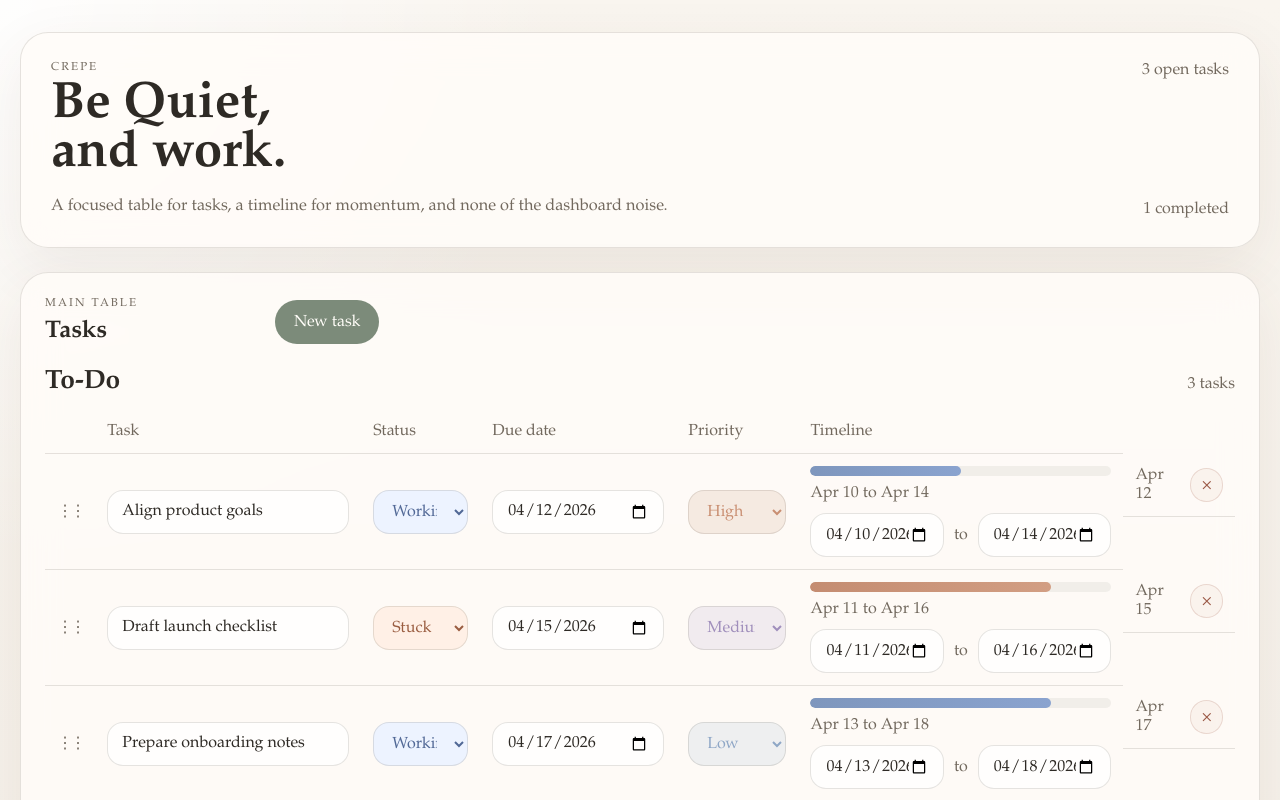
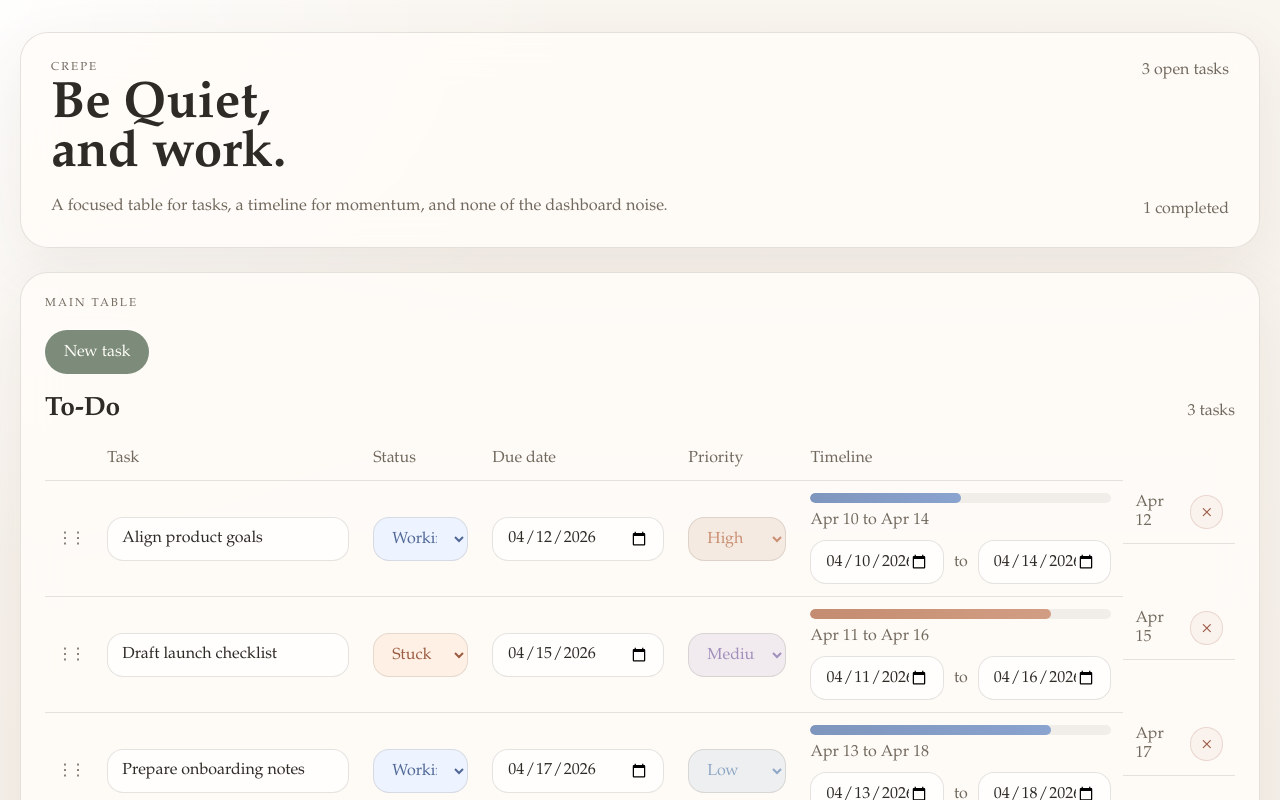
Before and after one commit to VittorioC13/Crepe, a Next.js app: page / in a window 1280 px wide. Shown: the top 800 px of the page. Built offline with nearby package versions, Linux system fonts and the light colour scheme.

Commit message:
move new task into left header slot

```diff
--- a/app/globals.css
+++ b/app/globals.css
@@ -113,6 +113,16 @@ h1 {
   gap: 20px;
   align-items: center;
   margin-bottom: 20px;
+}
+
+.panel-header-task {
+  display: block;
+}
+
+.panel-header-main {
+  display: grid;
+  gap: 12px;
+  max-width: 960px;
 }
 
 .task-composer {
--- a/src/components/TaskTable.tsx
+++ b/src/components/TaskTable.tsx
@@ -36,12 +36,11 @@ export function TaskTable({
 
   return (
     <div className="panel">
-      <div className="panel-header">
-        <div>
+      <div className="panel-header panel-header-task">
+        <div className="panel-header-main">
           <p className="eyebrow">Main table</p>
-          <h2>Tasks</h2>
+          <TaskComposer onCreate={onAddTask} />
         </div>
-        <TaskComposer onCreate={onAddTask} />
       </div>
 
       {sections.map((section) => (
```
